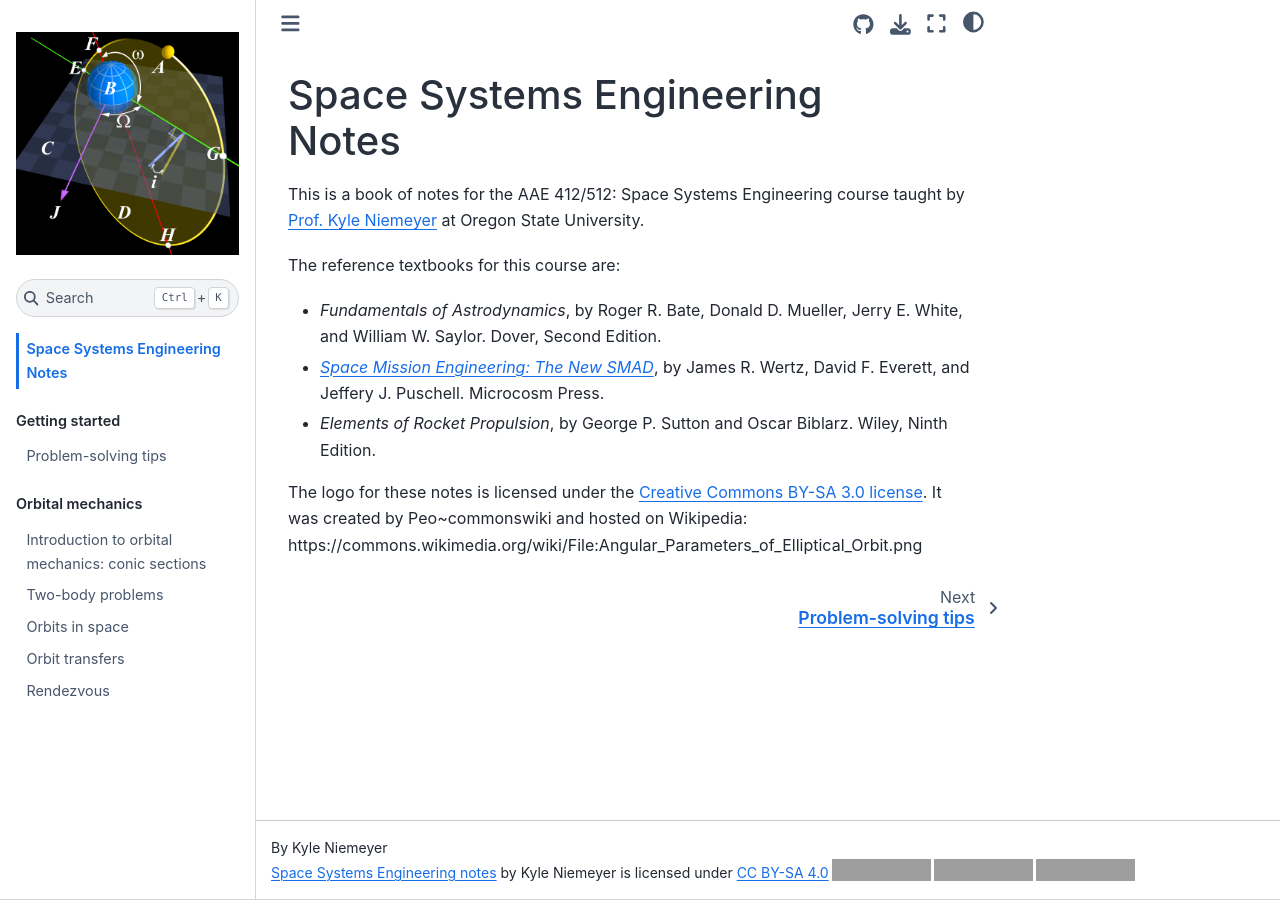
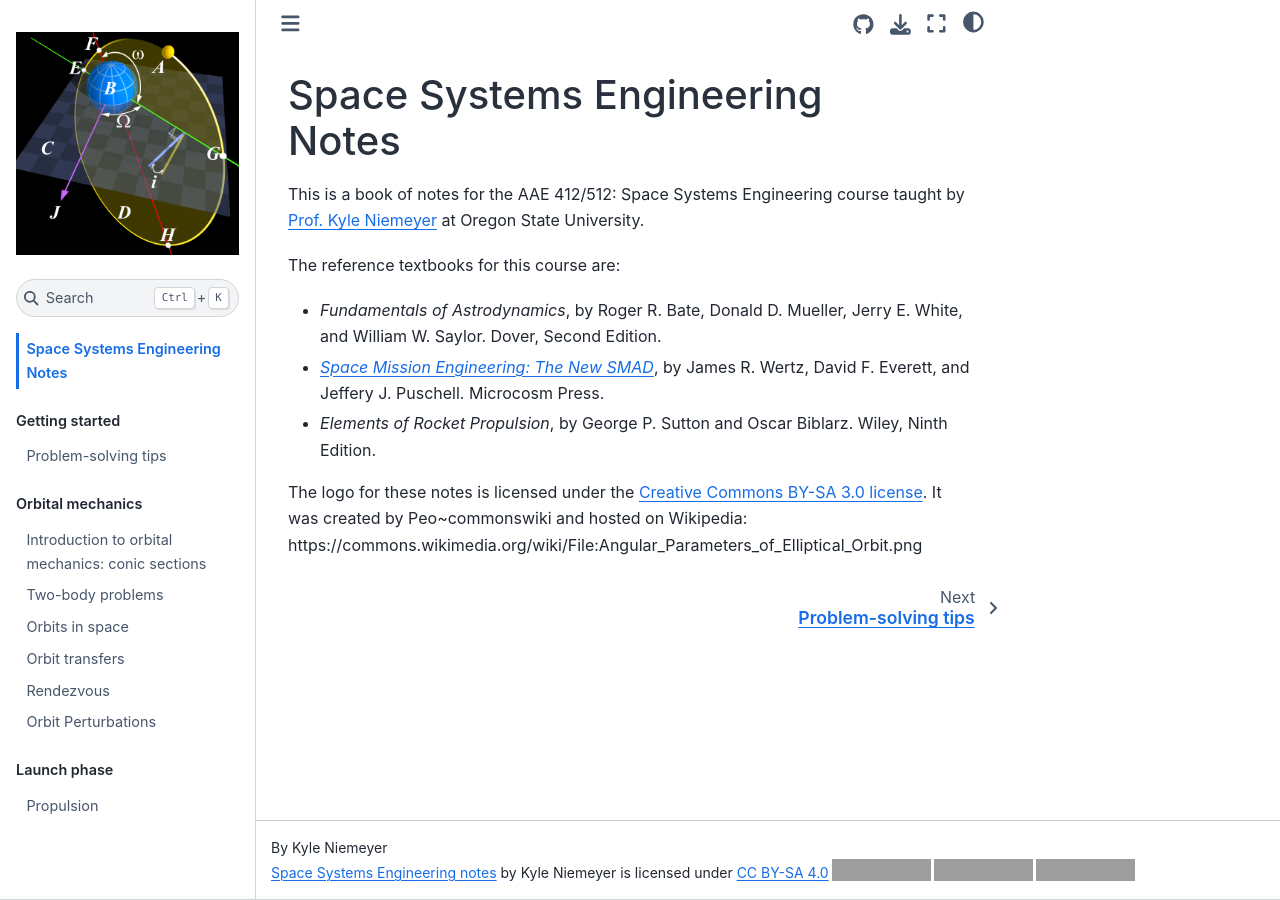
Before and after one commit to kyleniemeyer/space-systems-notes, a Jupyter Book: the page built from book/intro.md, in a window 1280 px wide. Built offline with Jupyter Book 1.0.4 settings and Sphinx 7.4.7 and the Sphinx Book theme 1.1.4, drawn with Linux system fonts in a browser that asks for light colours; grey boxes are pictures that could not be loaded.

Commit message:
adds perturbations page

```diff
--- a/book/_toc.yml
+++ b/book/_toc.yml
@@ -11,3 +11,8 @@
     - file: orbital-mechanics/orbits-space
     - file: orbital-mechanics/orbit-transfers
     - file: orbital-mechanics/rendezvous
+    - file: orbital-mechanics/orbit-perturbations
+
+- part: Launch phase
+  chapters:
+    - file: launch-phase/propulsion
```
Also changed, not shown: book/launch-phase/propulsion.ipynb (added), book/orbital-mechanics/orbit-perturbations.ipynb (added).
